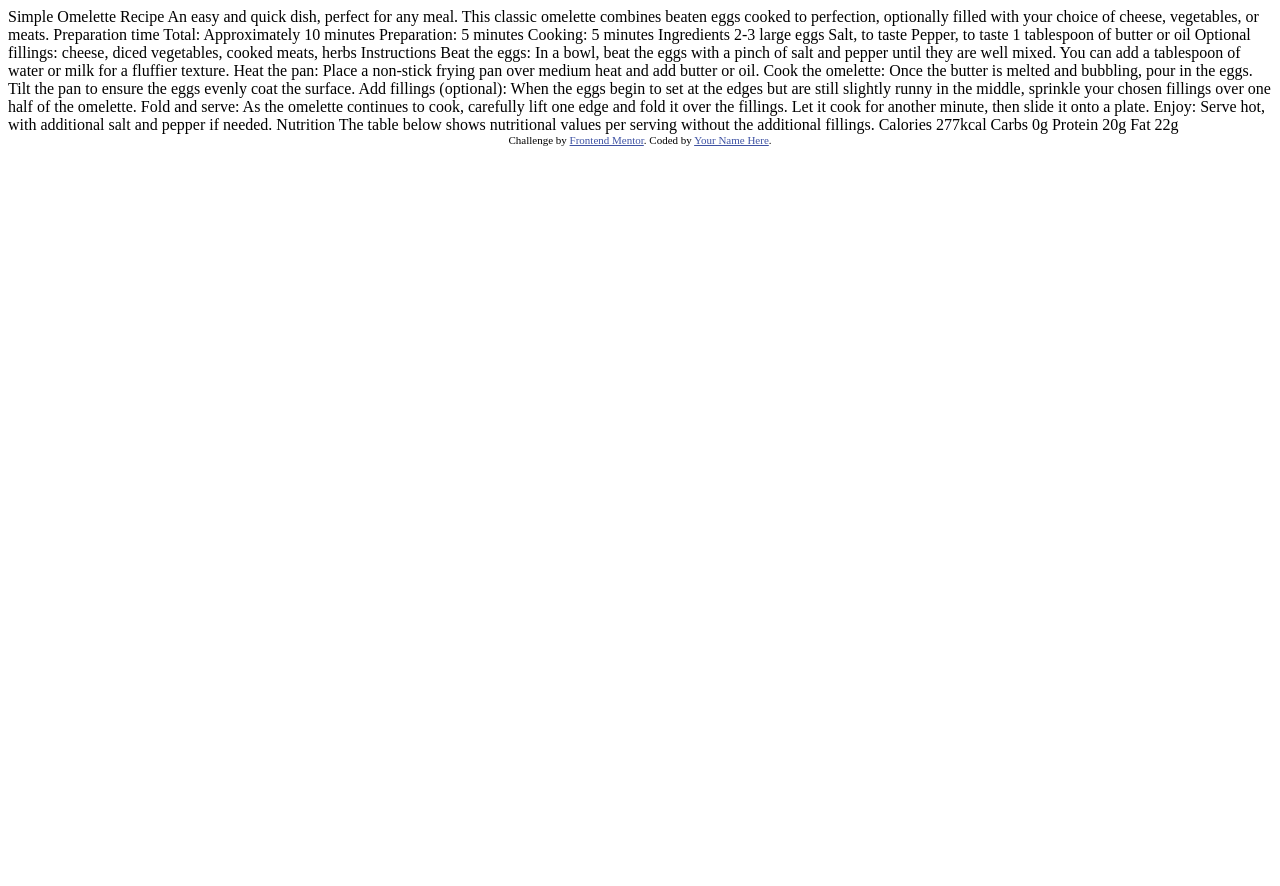
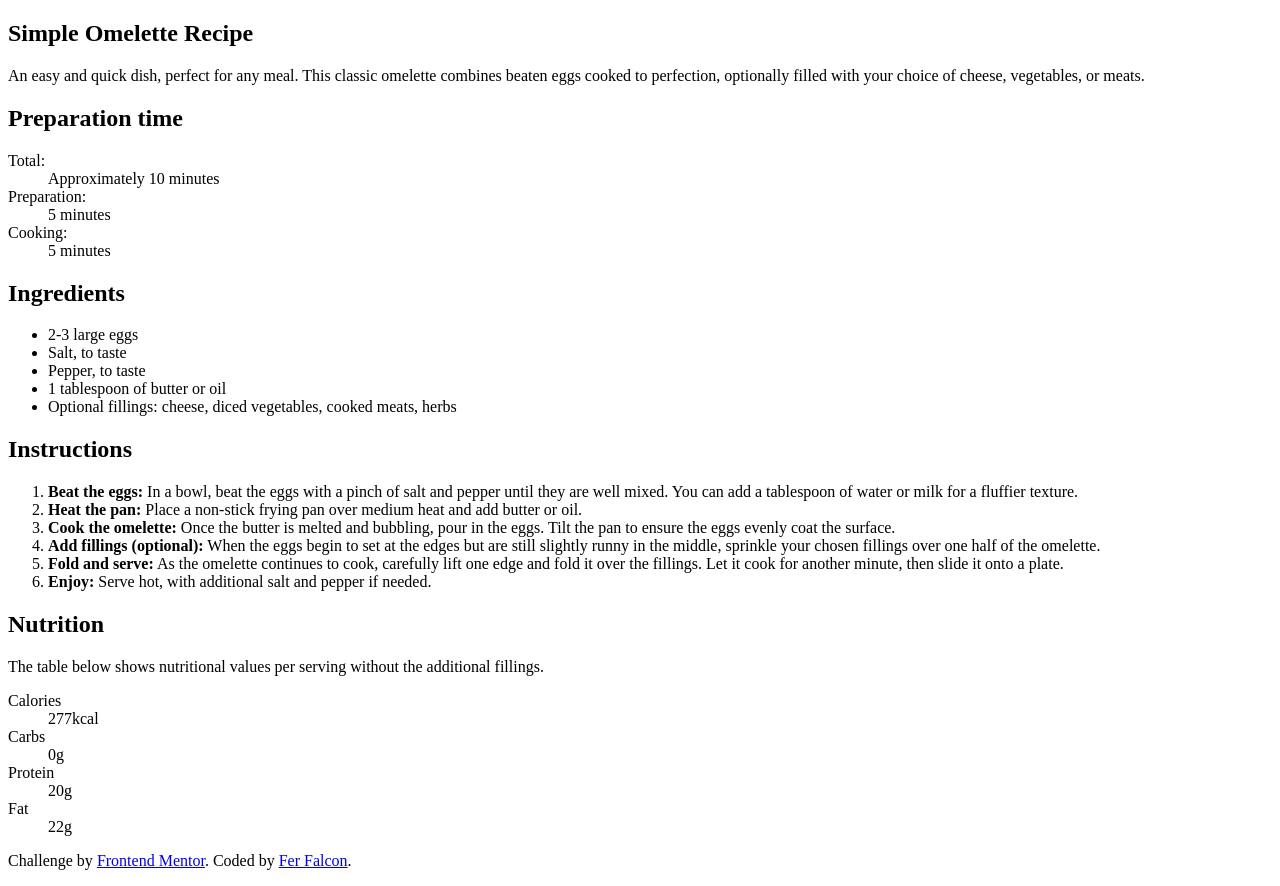
Before and after one commit to ferfalcon/recipe-page, a plain HTML site: page index.html in a window 1280 px wide. Before the commit the page ends 800 px from the top, so only its background shows below. Drawn offline with Linux system fonts and the light colour scheme.

Commit message:
Initial markup

```diff
--- a/index.html
+++ b/index.html
@@ -2,76 +2,72 @@
 <html lang="en">
 <head>
   <meta charset="UTF-8">
-  <meta name="viewport" content="width=device-width, initial-scale=1.0"> <!-- displays site properly based on user's device -->
-
+  <meta name="viewport" content="width=device-width, initial-scale=1.0">
   <link rel="icon" type="image/png" sizes="32x32" href="./assets/images/favicon-32x32.png">
-
   <title>Frontend Mentor | Recipe page</title>
-
-  <!-- Feel free to remove these styles or customise in your own stylesheet 👍 -->
-  <style>
-    .attribution { font-size: 11px; text-align: center; }
-    .attribution a { color: hsl(228, 45%, 44%); }
-  </style>
 </head>
 <body>
+	<main>
+		<article>
+			<h1>Simple Omelette Recipe</h1>
+			<p>An easy and quick dish, perfect for any meal. This classic omelette combines beaten eggs cooked  to perfection, optionally filled with your choice of cheese, vegetables, or meats.</p>
 
-  Simple Omelette Recipe
+			<section>
+				<h2>Preparation time</h2>
+				<dl>
+					<dt>Total:</dt>
+					<dd>Approximately 10 minutes</dd>
+					<dt>Preparation:</dt>
+					<dd>5 minutes</dd>
+					<dt>Cooking:</dt>
+					<dd>5 minutes</dd>
+				</dl>
+			</section>
 
-  An easy and quick dish, perfect for any meal. This classic omelette combines beaten eggs cooked
-  to perfection, optionally filled with your choice of cheese, vegetables, or meats.
+			<section>
+				<h2>Ingredients</h2>
+				<ul>
+					<li>2-3 large eggs</li>
+					<li>Salt, to taste</li>
+					<li>Pepper, to taste</li>
+					<li>1 tablespoon of butter or oil</li>
+					<li>Optional fillings: cheese, diced vegetables, cooked meats, herbs</li>
+				</ul>
+			</section>
 
-  Preparation time
+			<section>
+				<h2>Instructions</h2>
+				<ol>
+					<li><b>Beat the eggs:</b> In a bowl, beat the eggs with a pinch of salt and pepper until they are well mixed. You can add a tablespoon of water or milk for a fluffier texture.</li>
+					<li><b>Heat the pan:</b> Place a non-stick frying pan over medium heat and add butter or oil.</li>
+					<li><b>Cook the omelette:</b> Once the butter is melted and bubbling, pour in the eggs. Tilt the pan to ensure the eggs evenly coat the surface.</li>
+					<li><b>Add fillings (optional):</b> When the eggs begin to set at the edges but are still slightly runny in the middle, sprinkle your chosen fillings over one half of the omelette.</li>
+					<li><b>Fold and serve:</b> As the omelette continues to cook, carefully lift one edge and fold it over the fillings. Let it cook for another minute, then slide it onto a plate.</li>
+					<li><b>Enjoy:</b> Serve hot, with additional salt and pepper if needed.</li>
+				</ol>
+			</section>
 
-  Total: Approximately 10 minutes
-  Preparation: 5 minutes
-  Cooking: 5 minutes
-
-  Ingredients
-
-  2-3 large eggs
-  Salt, to taste
-  Pepper, to taste
-  1 tablespoon of butter or oil
-  Optional fillings: cheese, diced vegetables, cooked meats, herbs
-
-  Instructions
-
-  Beat the eggs: In a bowl, beat the eggs with a pinch of salt and pepper until they are well mixed.
-  You can add a tablespoon of water or milk for a fluffier texture.
-
-  Heat the pan: Place a non-stick frying pan over medium heat and add butter or oil.
-
-  Cook the omelette: Once the butter is melted and bubbling, pour in the eggs. Tilt the pan to ensure
-  the eggs evenly coat the surface.
-
-  Add fillings (optional): When the eggs begin to set at the edges but are still slightly runny in the
-  middle, sprinkle your chosen fillings over one half of the omelette.
-
-  Fold and serve: As the omelette continues to cook, carefully lift one edge and fold it over the
-  fillings. Let it cook for another minute, then slide it onto a plate.
-
-  Enjoy: Serve hot, with additional salt and pepper if needed.
-
-  Nutrition
-
-  The table below shows nutritional values per serving without the additional fillings.
-
-  Calories
-  277kcal
-
-  Carbs
-  0g
-
-  Protein
-  20g
-
-  Fat
-  22g
-
-  <div class="attribution">
-    Challenge by <a href="https://www.frontendmentor.io?ref=challenge" target="_blank">Frontend Mentor</a>.
-    Coded by <a href="#">Your Name Here</a>.
-  </div>
+			<section>
+				<h2>Nutrition</h2>
+				<p>The table below shows nutritional values per serving without the additional fillings.</p>
+				<dl>
+					<dt>Calories</dt>
+					<dd>277kcal</dd>
+					<dt>Carbs</dt>
+					<dd>0g</dd>
+					<dt>Protein</dt>
+					<dd>20g</dd>
+					<dt>Fat</dt>
+					<dd>22g</dd>
+				</dl>
+			</section>
+		</article>
+		<footer>
+			<p class="attribution">
+				Challenge by <a href="https://www.frontendmentor.io?ref=challenge" target="_blank">Frontend Mentor</a>.
+				Coded by <a href="https://www.linkedin.com/in/fernandofalcon/" target="_blank">Fer Falcon</a>.
+			</p>
+		</footer>
+	</main>
 </body>
 </html>
```
